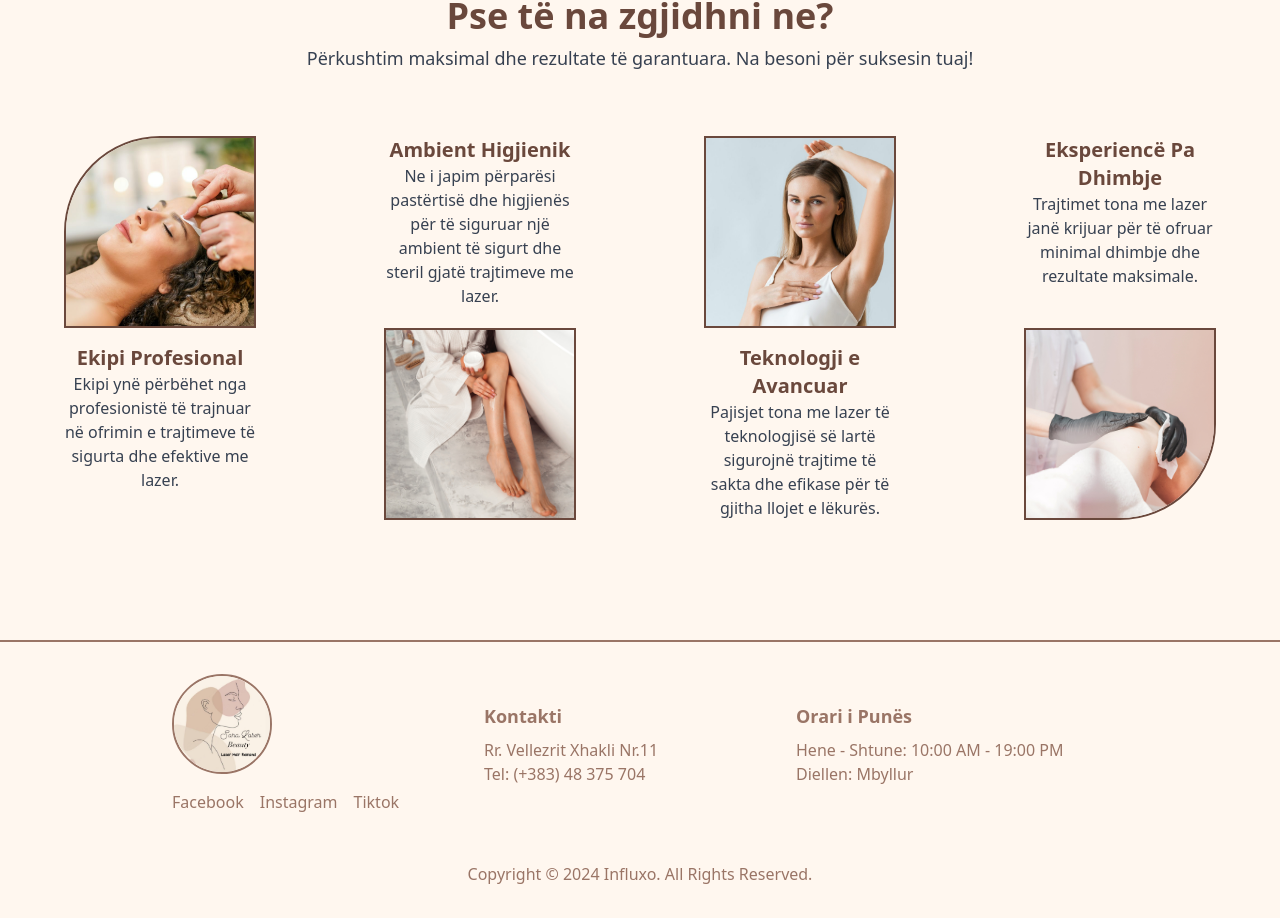
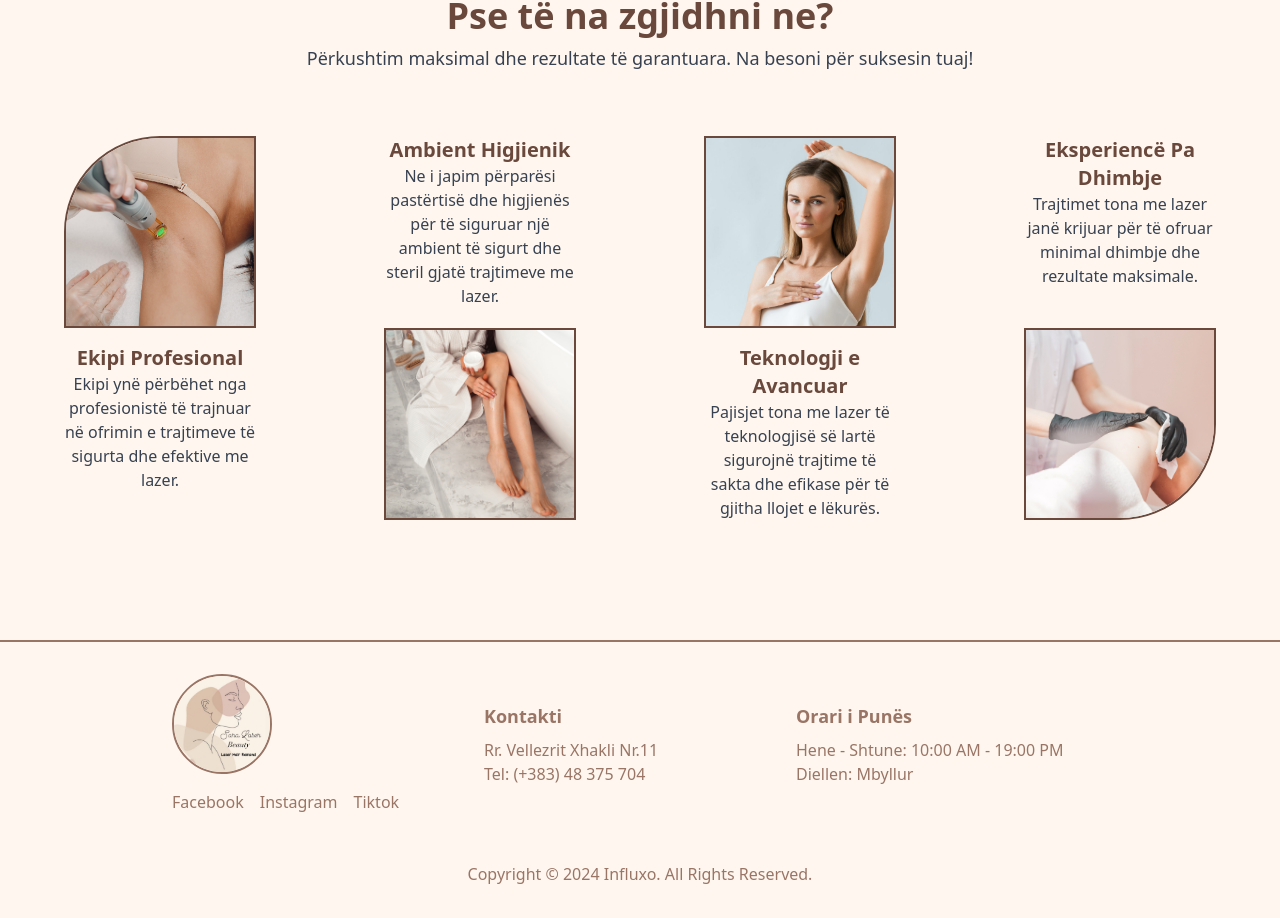
Before and after one commit to ArtisAdemi/LaserBeauty, a React (Vite) app in the folder app/: page / in a window 1280 px wide. Shown: the part 2472-3390 px from the top of the page. Built offline with nearby package versions, Linux system fonts and the light colour scheme.

Commit message:
changed img

```diff
--- a/app/src/components/WhyUs.tsx
+++ b/app/src/components/WhyUs.tsx
@@ -3,10 +3,11 @@ import React from "react";
 // import hygienicPlace from "../assets/hygienicPlace.jpg";
 // import naturalIngredient from "../assets/naturalIngredient.jpg";
 // import painlessWaxing from "../assets/painlessWaxing.jpg";
-import image3 from "../assets/image3.jpg";
+// import image3 from "../assets/image3.jpg";
 import image4 from "../assets/image4.jpg";
 import image5 from "../assets/image5.jpg";
 import image6 from "../assets/image6.jpg";
+import LaserHairRemoval from "../assets/LaserHairRemoval.jpg";
 
 const WhyChooseUs: React.FC = () => {
   return (
@@ -17,7 +18,7 @@ const WhyChooseUs: React.FC = () => {
       </div>
       <div className="flex flex-col lg:flex-row justify-center  items-center space-x-0 xl:space-x-32">
         <div className="flex flex-col xl:items-center mb-8 w-full">
-          <img src={image3} alt="Professional Team" className="w-full lg:w-48 h-ful lg:h-48 object-cover rounded-tl-[50%] mb-4 border-2 border-[#6a483c]" />
+          <img src={LaserHairRemoval} alt="Professional Team" className="w-full lg:w-48 h-ful lg:h-48 object-cover rounded-tl-[50%] mb-4 border-2 border-[#6a483c]" />
           <div className="flex flex-col items-center w-full lg:w-48 lg:h-48">
             <h3 className="text-xl font-semibold text-center text-[#6a483c]">Ekipi Profesional</h3>
             <p className="text-gray-700 text-center">Ekipi ynë përbëhet nga profesionistë të trajnuar në ofrimin e trajtimeve të sigurta dhe efektive me lazer.</p>
```
